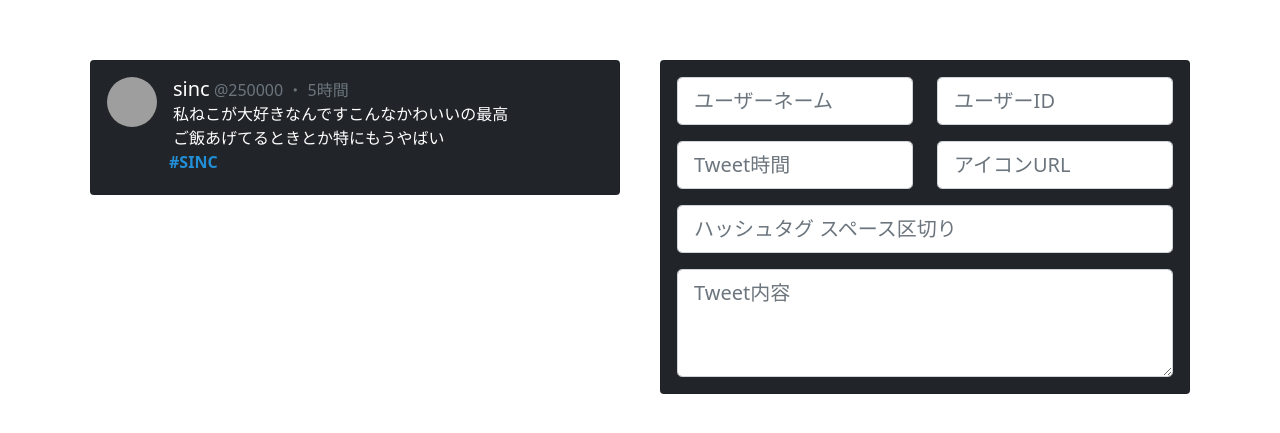
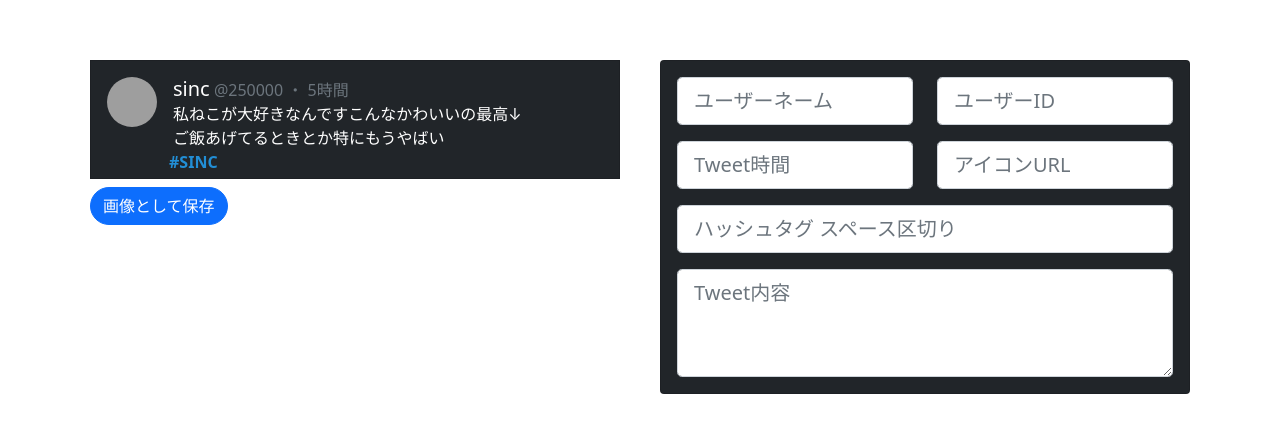
Before and after one commit to kenji176/Tweet_html, a plain HTML site: page index.html in a window 1280 px wide. Shown: the part 173-606 px from the top of the page. Drawn offline with nearby package versions, Linux system fonts and the light colour scheme; grey boxes are pictures that could not be loaded.

Commit message:
Update index.html

```diff
--- a/index.html
+++ b/index.html
@@ -6,6 +6,7 @@
     <script type="module" src="https://unpkg.com/ionicons@5.5.2/dist/ionicons/ionicons.esm.js"></script>
     <script nomodule src="https://unpkg.com/ionicons@5.5.2/dist/ionicons/ionicons.js"></script>
     <meta name="viewport" content="width=device-width, initial-scale=1">
+    <script src="https://html2canvas.hertzen.com/dist/html2canvas.js"></script>
     <script src="main.js"></script>
 
 </head>
@@ -13,10 +14,10 @@
     <div class="container">
         <div class="row">
             <div class="col-12 col-md-6">
-                <div class="card bg-dark m-2">
+                <div class="card bg-dark m-2" id="Tweet" style="border-radius: 0;">
                     <div class="card-body text-white pb-1 " style="min-width:350px;">
                         <img src="https://pbs.twimg.com/profile_images/1462559114572484608/SuzIQr05_400x400.jpg" class="rounded float-start rounded-circle" width="50px" height="50px" id="icon_image" style="object-fit: cover;">
-                        <div class="d-flex  flex-column mb-3">
+                        <div class="d-flex  flex-column ">
                             <div class="ms-3  mb-auto">
                                 <span id="user_name" class="h5">sinc</span>
                                 <span  class="text-muted">@<span id="user_id">250000</span></span>
@@ -24,7 +25,7 @@
                                     <span id="Tweet_time">5</span>時間</span>
                             </div>
                             <div class="ms-3 " id="tweet_text" style="word-break: break-all;">
-                                私ねこが大好きなんですこんなかわいいの最高<br>
+                                私ねこが大好きなんですこんなかわいいの最高↓<br>
                                 ご飯あげてるときとか特にもうやばい
                             </div>
                             <div class="fw-bold ms-2" id="hash_text" style="color:#228ed5;">
@@ -32,6 +33,9 @@
                             </div>
                         </div>
                     </div>
+                </div>
+                <div class="bar m-2">
+                    <button type="button" class="btn btn-primary rounded-pill" id="save">画像として保存</button>
                 </div>
             </div>
             <div class="col-12 col-md-6">
```
